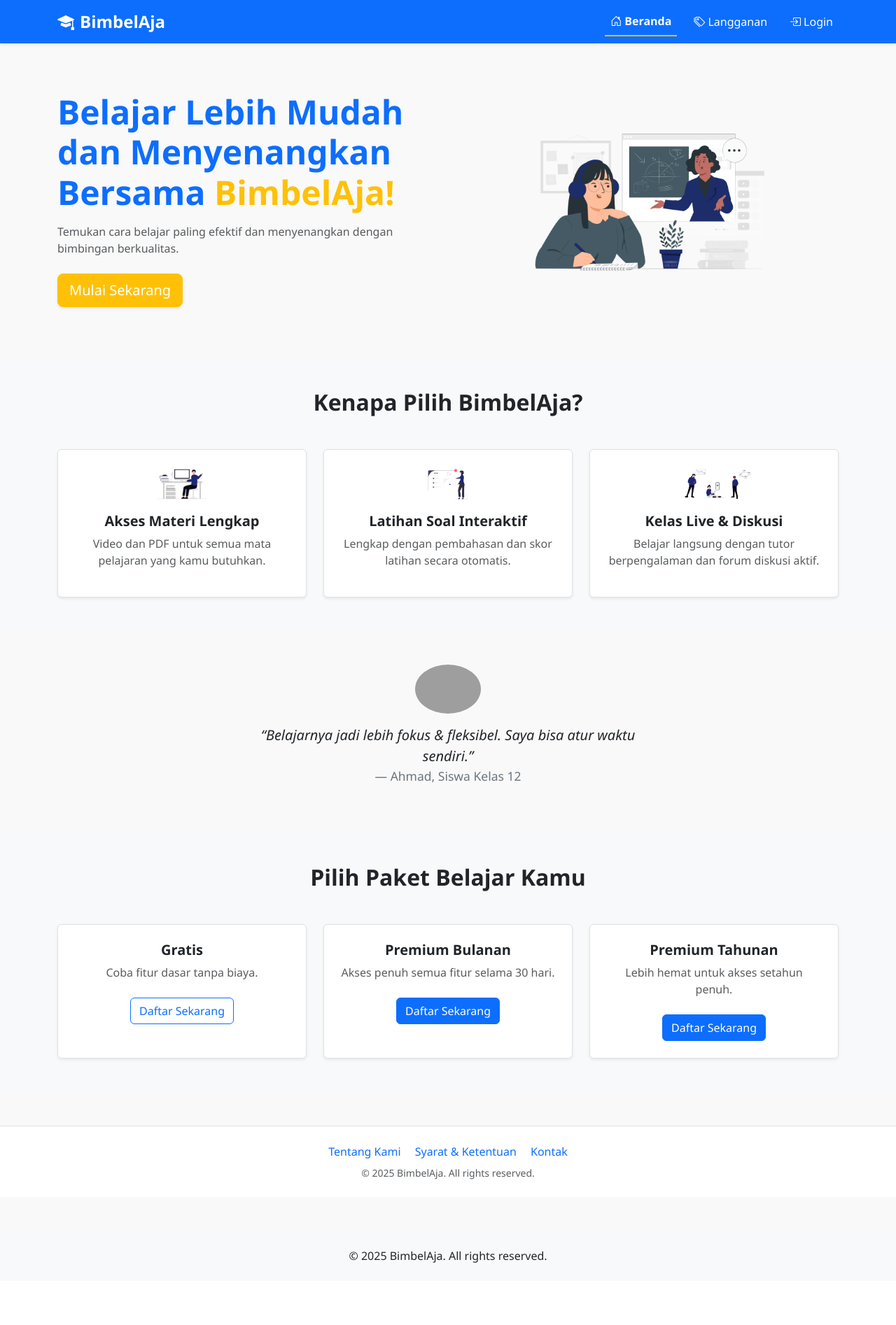
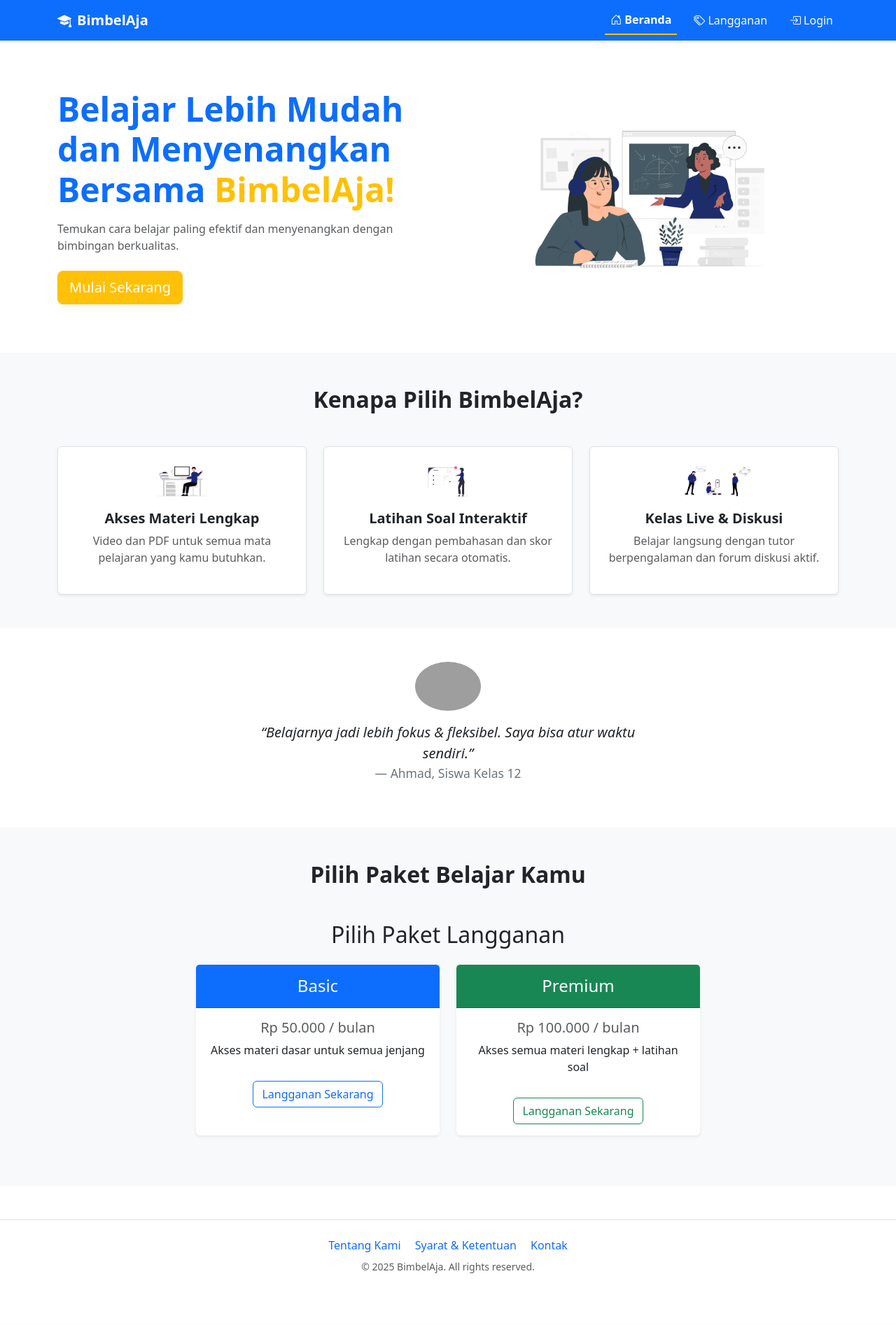
Before and after one commit to windawidiawati/BimbelAja, a PHP site: page /index.php in a window 1280 px wide. Shown: the top 1894 px of the page at 70% size. Before the commit the page ends 1805 px from the top, so only its background shows below. Run offline with PHP 8.4, Linux system fonts and the light colour scheme; grey boxes are pictures that could not be loaded.

Commit message:
prototype baru

```diff
--- a/index.php
+++ b/index.php
@@ -8,7 +8,7 @@
         Belajar Lebih Mudah <br>dan Menyenangkan <br>Bersama <span class="text-warning">BimbelAja!</span>
       </h1>
       <p class="mb-4 text-muted">Temukan cara belajar paling efektif dan menyenangkan dengan bimbingan berkualitas.</p>
-      <a href="/BimbelAja/langganan/paket.php" class="btn btn-warning btn-lg text-white shadow-sm">Mulai Sekarang</a>
+      <a href="#paket" class="btn btn-warning btn-lg text-white shadow-sm">Mulai Sekarang</a>
     </div>
     <div class="col-md-6 text-center">
       <img src="assets/images/hero.png" alt="Belajar Online" class="img-fluid" style="max-height: 350px;">
@@ -58,32 +58,10 @@
 </div>
 
 <!-- Paket -->
-<div class="bg-light py-5">
+<div id="paket" class="bg-light py-5">
   <div class="container">
     <h2 class="text-center fw-bold mb-5">Pilih Paket Belajar Kamu</h2>
-    <div class="row g-4 text-center">
-      <div class="col-md-4">
-        <div class="p-4 bg-white border rounded shadow-sm h-100">
-          <h5 class="fw-bold">Gratis</h5>
-          <p class="text-muted">Coba fitur dasar tanpa biaya.</p>
-          <a href="#" class="btn btn-outline-primary mt-2">Daftar Sekarang</a>
-        </div>
-      </div>
-      <div class="col-md-4">
-        <div class="p-4 bg-white border rounded shadow-sm h-100">
-          <h5 class="fw-bold">Premium Bulanan</h5>
-          <p class="text-muted">Akses penuh semua fitur selama 30 hari.</p>
-          <a href="#" class="btn btn-primary mt-2">Daftar Sekarang</a>
-        </div>
-      </div>
-      <div class="col-md-4">
-        <div class="p-4 bg-white border rounded shadow-sm h-100">
-          <h5 class="fw-bold">Premium Tahunan</h5>
-          <p class="text-muted">Lebih hemat untuk akses setahun penuh.</p>
-          <a href="#" class="btn btn-primary mt-2">Daftar Sekarang</a>
-        </div>
-      </div>
-    </div>
+    <?php include 'langganan/paket.php'; ?>
   </div>
 </div>
 
--- a/langganan/paket.php
+++ b/langganan/paket.php
@@ -1,27 +1,81 @@
-<?php include '../includes/header.php'; ?>
+<?php
+session_start();
+$isLoggedIn = isset($_SESSION['user']);
+?>
+
+<!DOCTYPE html>
+<html lang="id">
+<head>
+  <meta charset="UTF-8">
+  <title>Paket Langganan - BimbelAja</title>
+  <link href="https://cdn.jsdelivr.net/npm/bootstrap@5.3.0/dist/css/bootstrap.min.css" rel="stylesheet">
+</head>
+<body>
 
 <div class="container mt-5">
-  <h2>Paket Langganan</h2>
-  <div class="row mt-4">
-    <div class="col-md-4">
-      <div class="card border-primary">
-        <div class="card-body">
-          <h4 class="card-title">Basic</h4>
-          <p>Rp 50.000 / bulan</p>
-          <a href="checkout.php?paket=basic" class="btn btn-primary">Langganan</a>
+  <h2 class="text-center mb-4">Pilih Paket Langganan</h2>
+
+  <div class="row justify-content-center">
+    <!-- Paket Basic -->
+    <div class="col-md-4 mb-4">
+      <div class="card shadow-sm border-0 h-100">
+        <div class="card-header bg-primary text-white text-center">
+          <h4 class="my-2">Basic</h4>
+        </div>
+        <div class="card-body text-center">
+          <h5 class="card-title text-muted">Rp 50.000 / bulan</h5>
+          <p class="card-text">Akses materi dasar untuk semua jenjang</p>
+
+          <?php if ($isLoggedIn): ?>
+            <a href="checkout.php?paket=basic" class="btn btn-outline-primary btn-block mt-3">Langganan Sekarang</a>
+          <?php else: ?>
+            <button class="btn btn-outline-primary btn-block mt-3" data-bs-toggle="modal" data-bs-target="#loginModal">Langganan Sekarang</button>
+          <?php endif; ?>
         </div>
       </div>
     </div>
-    <div class="col-md-4">
-      <div class="card border-success">
-        <div class="card-body">
-          <h4 class="card-title">Premium</h4>
-          <p>Rp 100.000 / bulan</p>
-          <a href="checkout.php?paket=premium" class="btn btn-success">Langganan</a>
+
+    <!-- Paket Premium -->
+    <div class="col-md-4 mb-4">
+      <div class="card shadow-sm border-0 h-100">
+        <div class="card-header bg-success text-white text-center">
+          <h4 class="my-2">Premium</h4>
+        </div>
+        <div class="card-body text-center">
+          <h5 class="card-title text-muted">Rp 100.000 / bulan</h5>
+          <p class="card-text">Akses semua materi lengkap + latihan soal</p>
+
+          <?php if ($isLoggedIn): ?>
+            <a href="checkout.php?paket=premium" class="btn btn-outline-success btn-block mt-3">Langganan Sekarang</a>
+          <?php else: ?>
+            <button class="btn btn-outline-success btn-block mt-3" data-bs-toggle="modal" data-bs-target="#loginModal">Langganan Sekarang</button>
+          <?php endif; ?>
         </div>
       </div>
     </div>
   </div>
 </div>
 
-<?php include '../includes/footer.php'; ?>
+<!-- Modal Login -->
+<div class="modal fade" id="loginModal" tabindex="-1" aria-labelledby="loginModalLabel" aria-hidden="true">
+  <div class="modal-dialog modal-dialog-centered">
+    <div class="modal-content">
+      <div class="modal-header bg-warning">
+        <h5 class="modal-title" id="loginModalLabel">Login Diperlukan</h5>
+        <button type="button" class="btn-close" data-bs-dismiss="modal" aria-label="Tutup"></button>
+      </div>
+      <div class="modal-body text-center">
+        <p>Silakan login terlebih dahulu untuk melanjutkan langganan paket belajar.</p>
+      </div>
+      <div class="modal-footer justify-content-center">
+        <a href="/BimbelAja/auth/login.php" class="btn btn-primary">Login Sekarang</a>
+        <button type="button" class="btn btn-secondary" data-bs-dismiss="modal">Nanti Saja</button>
+      </div>
+    </div>
+  </div>
+</div>
+
+<!-- Bootstrap JS -->
+<script src="https://cdn.jsdelivr.net/npm/bootstrap@5.3.0/dist/js/bootstrap.bundle.min.js"></script>
+</body>
+</html>
```
Also changed, not shown: auth/login.php (+29 -4 lines), langganan/checkout.php (renamed from langganan/chekout.php).
